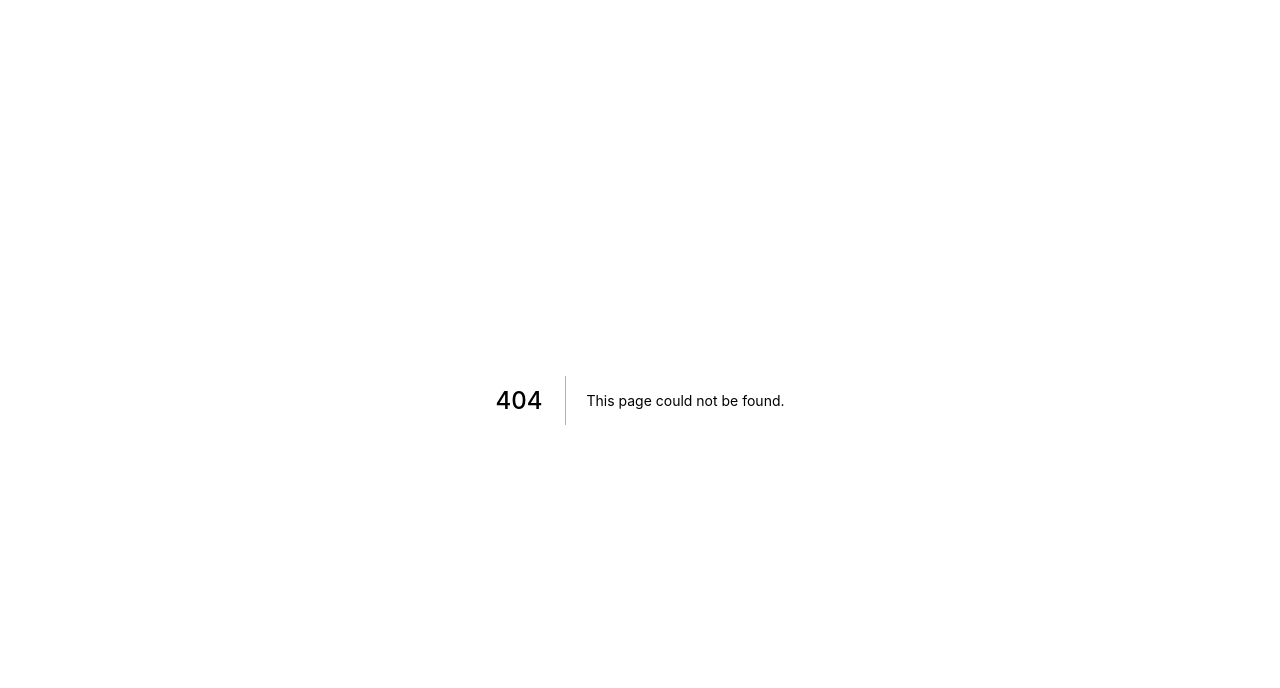
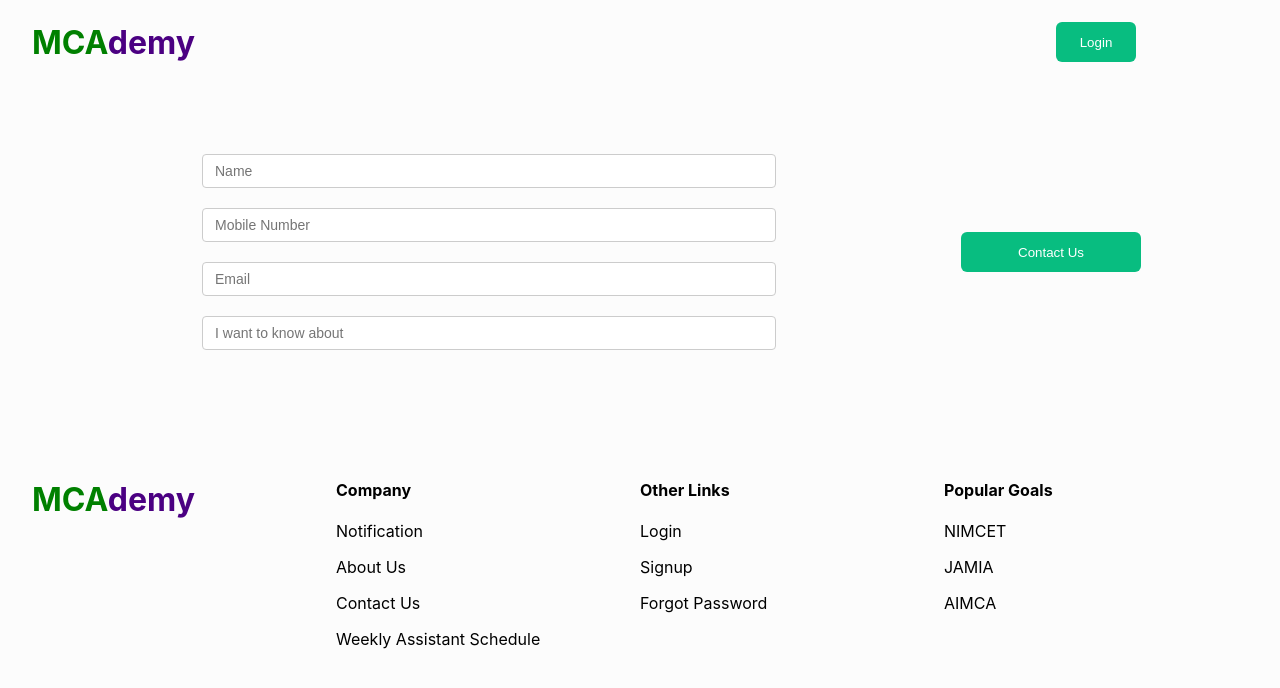
Before and after one commit to Akriti1811/MCAdemy, a Next.js app in the folder mcademy/: page /contact-us in a window 1280 px wide. Before the commit this address had no page. Shown: the top 688 px of the page. Built offline with nearby package versions, Linux system fonts and the light colour scheme.

Commit message:
Contact Us Done

```diff
--- /dev/null
+++ b/mcademy/components/contact-us/ContactUs.module.css
@@ -0,0 +1,112 @@
+.row {
+    display: flex;
+    width: 100%;
+    flex-wrap: wrap;
+    align-items: center;
+    margin: 10px;
+    padding: 50px;
+  }
+
+  .row::after {
+    display: block;
+    clear: both;
+    content: "";
+  }
+
+  .colone {width: 8.33%;}
+  .coltwo{width: 16.66%; padding: 10px;}
+  .colthree{width: 25%; text-align: center;}
+  .colfour{width: 33.33%;  margin: 10px; padding: 10px; border-radius: 10px;  box-shadow: 0px 16px 32px rgb(61 89 110 / 40%);}
+  .colfive{width: 41.66%;}
+  .colsix{width: 50%; text-align: center; margin: 10px; padding: 10px; border-radius: 10px;  box-shadow: 0px 16px 32px rgb(61 89 110 / 40%); }
+  .colseven{width: 58.33%;}
+  .coleight{width: 66.66%;   box-shadow: 0px 16px 32px rgb(221 230 237 / 40%);}
+  .colnine{width: 75%; padding-left: 100px;}
+  .colten{width: 83.33%;}
+  .coleleven{width: 91.66%;}
+  .coltwelve{width: 100%; height: 400px;  box-shadow: 0px 16px 32px rgb(221 230 237 / 40%);}
+  .logo{
+    color: green;
+  }
+  .logo2{
+   color: indigo;
+  }
+  .button{
+    background-color: #08bd80;
+    color:white;
+    margin: 22px;
+    padding: 10px;
+    border-radius: 6px;
+    font-size: bold;
+    width: 180px;
+    border: none;
+    height: 40px;
+  }
+  .center{
+      text-align: center;
+      margin-top: 150px;
+  }
+
+  .tagline{
+
+    background: rgba(0, 0, 0, 0.6);
+    backdrop-filter: blur(80px);
+
+  }
+
+  .center2{
+    text-align: center;
+    background: rgba(0, 0, 0, 0.6);
+    backdrop-filter: blur(80px);
+    padding: 12px 24px;
+    border-radius: 8px;
+    font-weight: bold;
+    font-size: 16px;
+    line-height: 150%;
+    letter-spacing: 2px
+  }
+   .marg{
+       padding: 10px;
+   }
+   .input{
+    display: block;
+    width: 80%;
+    height: 34px;
+    padding: 6px 12px;
+    font-size: 14px;
+    line-height: 1.42857143;
+    color: rgb(22, 19, 59);
+    background-color: #fff;
+    border: 1px solid #ccc;
+    border-radius: 4px;
+   }
+
+
+  @media only screen and (max-width: 700px) {
+    /* For tablets: */
+
+    .colone, .coltwo, .colthree, .colfour, .colfive, .colsix, .colseven, .coleight, .colnine, .colten, .coleleven, .coltwelve{
+        width: 100%;
+        text-align: center;
+        padding-left: 0px;
+    }
+
+    .row{
+       margin: 0px;
+       padding: 0px;
+    }
+    .input{
+        width: 100%;
+    }
+  }
+
+
+  @media only screen and (max-width: 900px) {
+    /* For tablets: */
+
+    .colone, .coltwo, .colthree, .colfour, .colfive, .colsix, .colseven, .coleight, .colnine, .colten, .coleleven, .coltwelve{
+        padding-left: 0px;
+    }
+
+
+  }
--- /dev/null
+++ b/mcademy/components/contact-us/contact-us.js
@@ -0,0 +1,34 @@
+
+import classes from './ContactUs.module.css';
+
+function ContactUsComponent() {
+
+    return(
+        <>
+        <div className={classes.row}>
+            <div className={classes.colnine}>
+
+             <div className={classes.marg}>
+             <input className={classes.input} type="text"  placeholder="Name"/>
+             </div>
+             <div className={classes.marg}>
+             <input className={classes.input} type="number"  placeholder="Mobile Number"/>
+             </div>
+             <div className={classes.marg}>
+             <input className={classes.input} type="email"  placeholder="Email"/>
+             </div>
+             <div className={classes.marg}>
+             <input  className={classes.input} type="text"  placeholder="I want to know about"/>
+             </div>
+
+            </div>
+            <div className={classes.coltwo}>
+                <button className={classes.button}> Contact Us </button>
+            </div>
+
+        </div>
+        </>
+    )
+}
+
+export default ContactUsComponent;
--- /dev/null
+++ b/mcademy/pages/contact-us.js
@@ -0,0 +1,15 @@
+import styles from '../styles/Home.module.css'
+import Navbar from '../components/navbar/navbar'
+
+import Footer from '../components/footer/footer'
+import ContactUsComponent from '../components/contact-us/contact-us'
+
+export default function ContactUs() {
+  return (
+    <div className={styles.container}>
+     <Navbar />
+     <ContactUsComponent />
+     <Footer />
+    </div>
+  )
+}
```
